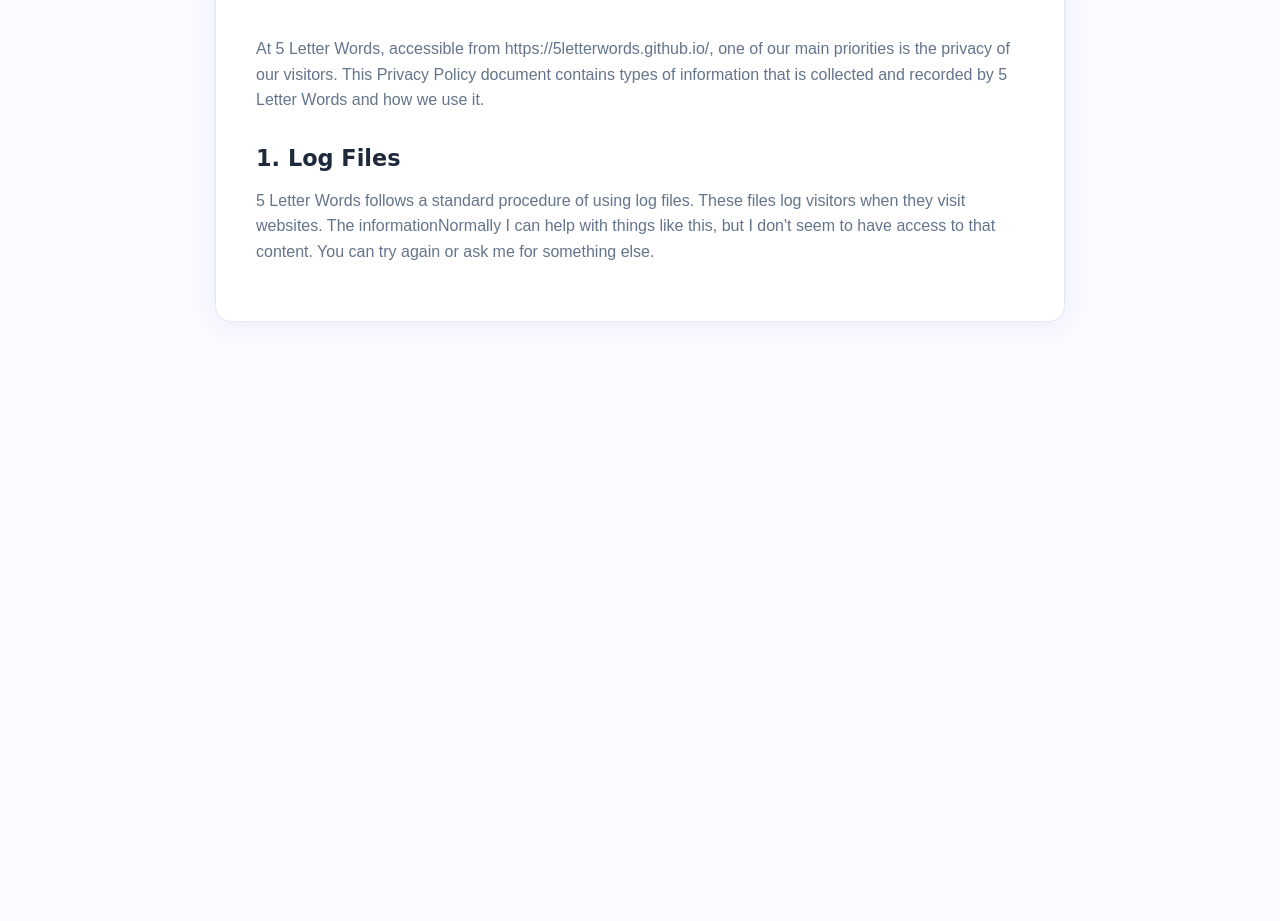
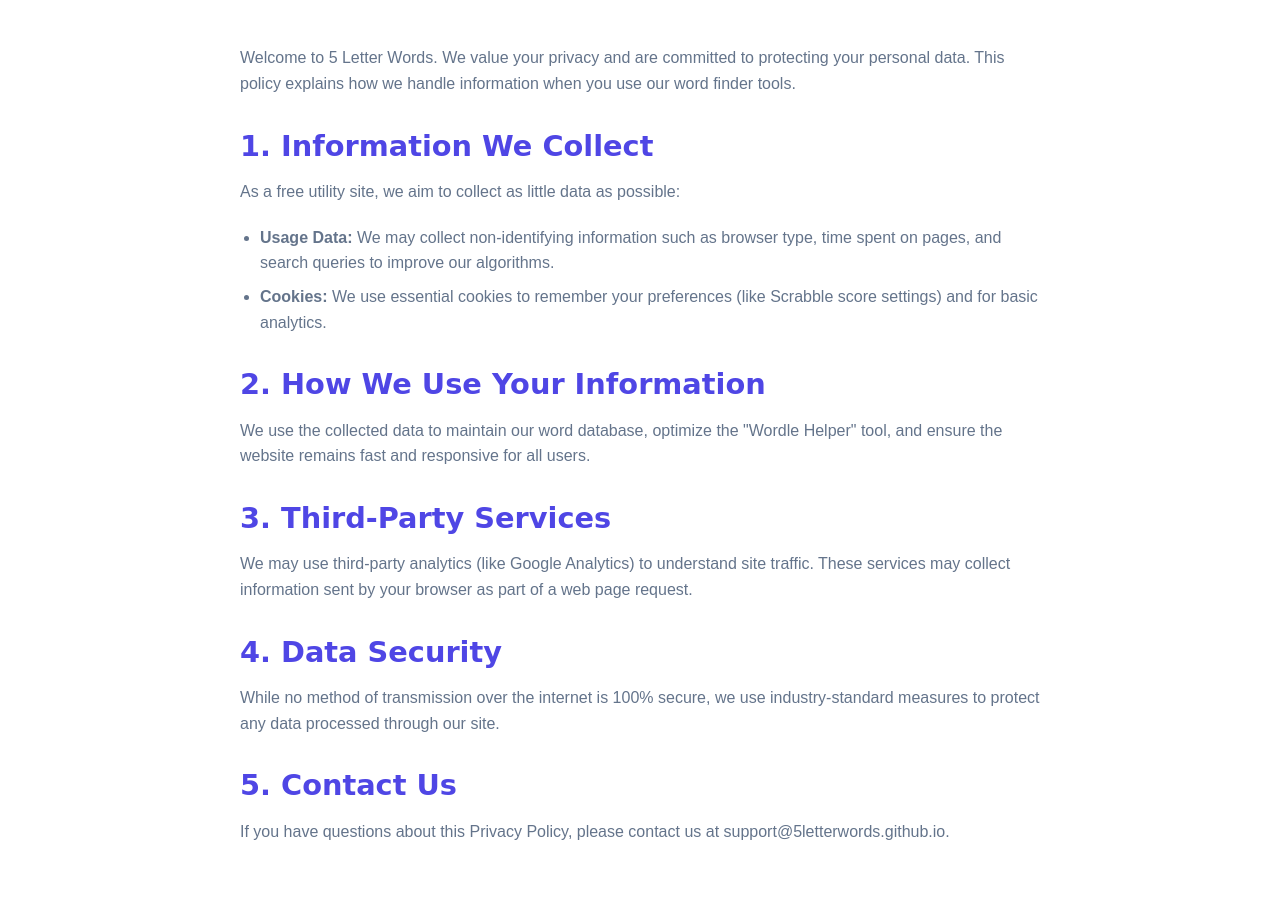
Before and after one commit to 5letterwords/5letterwords.github.io, a plain HTML site: page privacy.html in a window 1280 px wide. Shown: the part 281-1202 px from the top of the page. Before the commit the page ends 800 px from the top, so only its background shows below. Drawn offline with Linux system fonts and the light colour scheme.

Commit message:
Update privacy.html

```diff
--- a/privacy.html
+++ b/privacy.html
@@ -7,25 +7,54 @@
   <link rel="stylesheet" href="style.css" />
   <link rel="icon" type="image/png" sizes="32x32" href="/favicon.png">
   <style>
-    .legal-content { padding: 60px 0; max-width: 850px; margin: 0 auto; }
-    .legal-card { background: var(--bg-card); padding: 40px; border-radius: var(--radius); border: 1.5px solid var(--border); box-shadow: var(--shadow); }
-    .legal-card h1 { margin-bottom: 24px; color: var(--primary); }
-    .legal-card h2 { font-size: 1.4rem; margin: 32px 0 16px; color: var(--text); }
-    .legal-card p { margin-bottom: 16px; color: var(--text-light); }
-    .legal-card ul { margin-bottom: 20px; padding-left: 20px; list-style: disc; color: var(--text-light); }
-    .last-updated { font-weight: 700; color: var(--primary); margin-bottom: 40px; display: block; }
+    .legal-content { padding: 60px 0; background: white; }
+    .legal-body { max-width: 800px; margin: 0 auto; }
+    .legal-body h2 { margin: 32px 0 16px; color: var(--primary); font-size: 1.8rem; }
+    .legal-body p { margin-bottom: 20px; color: var(--text-light); }
+    .legal-body ul { margin-bottom: 20px; padding-left: 20px; list-style: disc; color: var(--text-light); }
+    .legal-body li { margin-bottom: 8px; }
   </style>
 </head>
 <body>
   <div id="header-root"></div>
 
-  <main class="container legal-content">
-    <div class="legal-card">
-      <span class="section-tag">Legal</span>
-      <h1>Privacy Policy</h1>
-      <span class="last-updated">Last Updated: May 6, 2026</span>
+  <main class="legal-content">
+    <div class="container">
+      <div class="section-header">
+        <span class="section-tag">Legal</span>
+        <h1>Privacy Policy</h1>
+        <p>Last Updated: May 6, 2026</p>
+      </div>
 
-      <p>At 5 Letter Words, accessible from https://5letterwords.github.io/, one of our main priorities is the privacy of our visitors. This Privacy Policy document contains types of information that is collected and recorded by 5 Letter Words and how we use it.</p>
+      <div class="legal-body">
+        <p>Welcome to 5 Letter Words. We value your privacy and are committed to protecting your personal data. This policy explains how we handle information when you use our word finder tools.</p>
 
-      <h2>1. Log Files</h2>
-      <p>5 Letter Words follows a standard procedure of using log files. These files log visitors when they visit websites. The informationNormally I can help with things like this, but I don't seem to have access to that content. You can try again or ask me for something else.
+        <h2>1. Information We Collect</h2>
+        <p>As a free utility site, we aim to collect as little data as possible:</p>
+        <ul>
+          <li><strong>Usage Data:</strong> We may collect non-identifying information such as browser type, time spent on pages, and search queries to improve our algorithms.</li>
+          <li><strong>Cookies:</strong> We use essential cookies to remember your preferences (like Scrabble score settings) and for basic analytics.</li>
+        </ul>
+
+        <h2>2. How We Use Your Information</h2>
+        <p>We use the collected data to maintain our word database, optimize the "Wordle Helper" tool, and ensure the website remains fast and responsive for all users.</p>
+
+        <h2>3. Third-Party Services</h2>
+        <p>We may use third-party analytics (like Google Analytics) to understand site traffic. These services may collect information sent by your browser as part of a web page request.</p>
+
+        <h2>4. Data Security</h2>
+        <p>While no method of transmission over the internet is 100% secure, we use industry-standard measures to protect any data processed through our site.</p>
+
+        <h2>5. Contact Us</h2>
+        <p>If you have questions about this Privacy Policy, please contact us at support@5letterwords.github.io.</p>
+      </div>
+    </div>
+  </main>
+
+  <div id="footer-root"></div>
+
+  <script src="words-data.js"></script>
+  <script src="components.js"></script>
+  <script src="app.js"></script>
+</body>
+</html>
```
